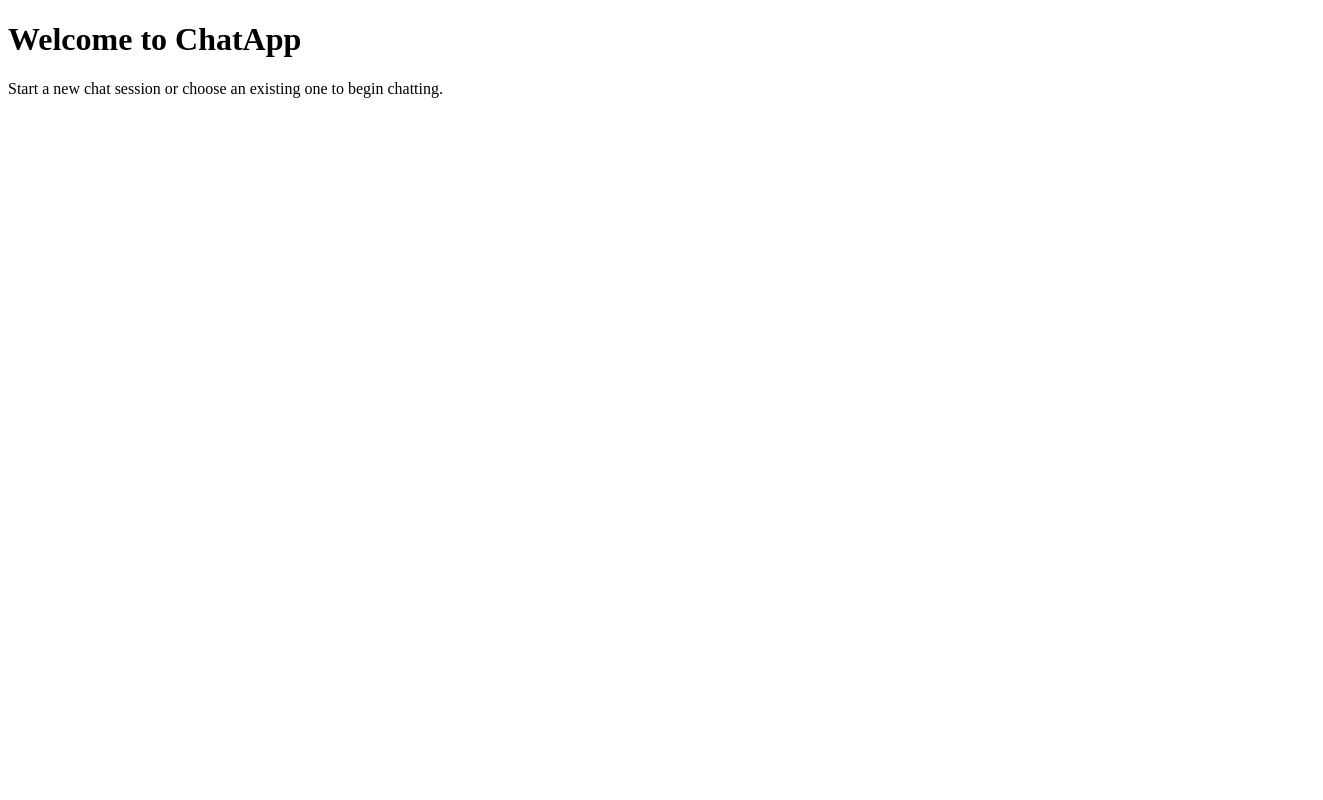
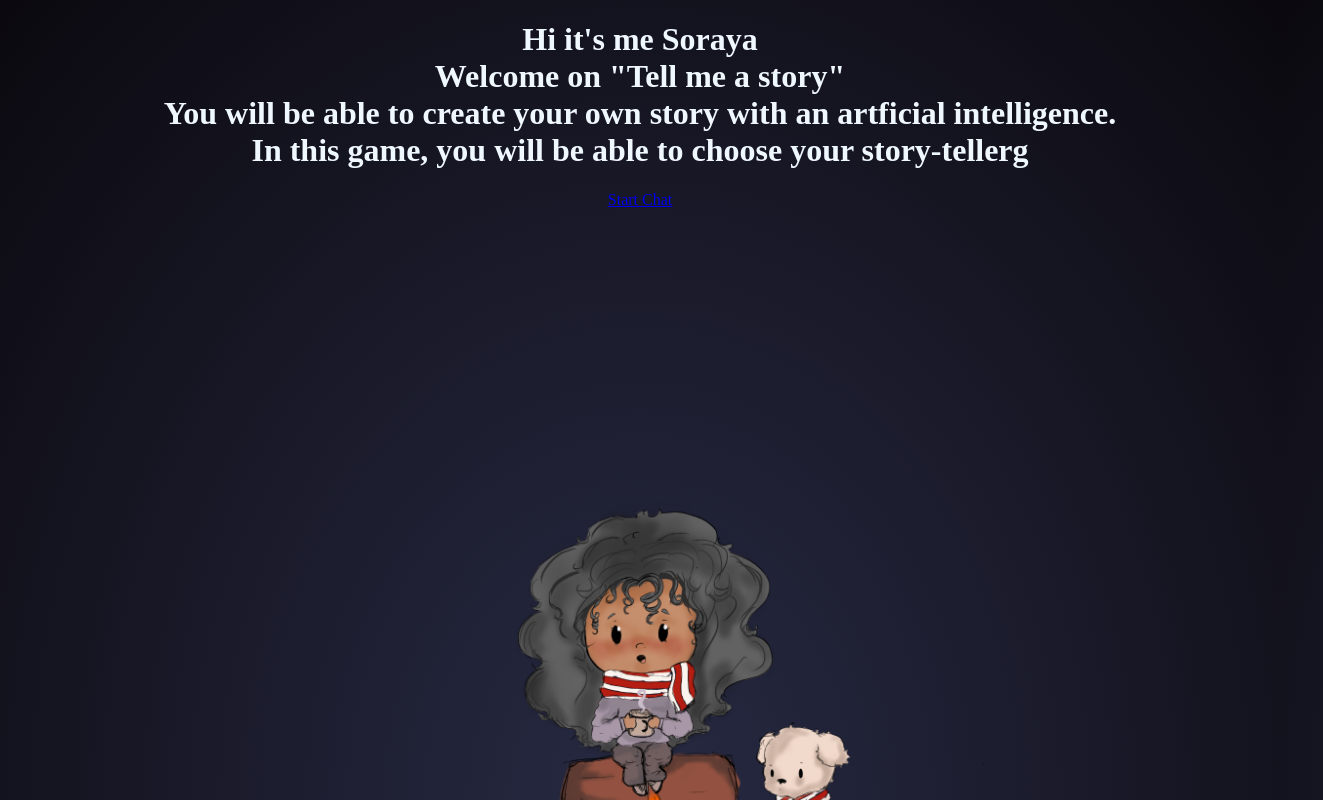
Before and after one commit to sorayapnblm/story-teller-open-ai, a React (Vite) app in the folder client/: page / in a window 1280 px wide. Shown: the top 800 px of the page, 1323 px wide, since content can reach past the window. Built offline with nearby package versions, Linux system fonts and the light colour scheme.

Commit message:
Add an image on the Welcome.jsx file

```diff
--- a/client/src/components/WelcomePage.jsx
+++ b/client/src/components/WelcomePage.jsx
@@ -1,13 +1,25 @@
-// WelcomePage.jsx
-
 import React from "react";
 import "../styles/WelcomePage.css"
+import  test from "../assets/Untitled_Artwork 2.png"
+import { Link } from "react-router-dom";
 
 function WelcomePage() {
   return (
     <div className="welcome-page">
-      <h1>Welcome to ChatApp</h1>
-      <p>Start a new chat session or choose an existing one to begin chatting.</p>
+      <div className="welcome-intro">
+        <h1>
+          Hi it's me Soraya <br />
+          Welcome on "Tell me a story"<br />
+          You will be able to create your own story with an artficial intelligence. <br />
+          In this game, you will be able to choose your story-tellerg
+        </h1>
+        <Link to="/chat" className="start-button">
+          Start Chat
+        </Link>
+      </div>
+      <div className="welcome-image-container">
+      <img src={test} className="welcome-image"/>
+      </div>
     </div>
   );
 }
--- a/client/src/styles/WelcomePage.css
+++ b/client/src/styles/WelcomePage.css
@@ -0,0 +1,27 @@
+html {
+  background-color: #0b090f;
+  background: radial-gradient(ellipse at bottom, #272a43 0%, #0b090f 100%);
+  background-repeat: no-repeat;
+  background-attachment: fixed;
+  background-position: center;
+  overflow-x: hidden;
+  overflow-y: hidden;
+}
+
+.welcome-intro {
+    position: relative;
+    color: aliceblue;
+    text-align: center;
+}
+
+.welcome-image-container {
+  position: relative;
+  left: 4%;
+  top: 20vh;
+
+}
+
+.welcome-image {
+    width: 90vw;
+    height: auto;
+}
```
Also changed, not shown: client/src/assets/Untitled_Artwork 2.png (added).
